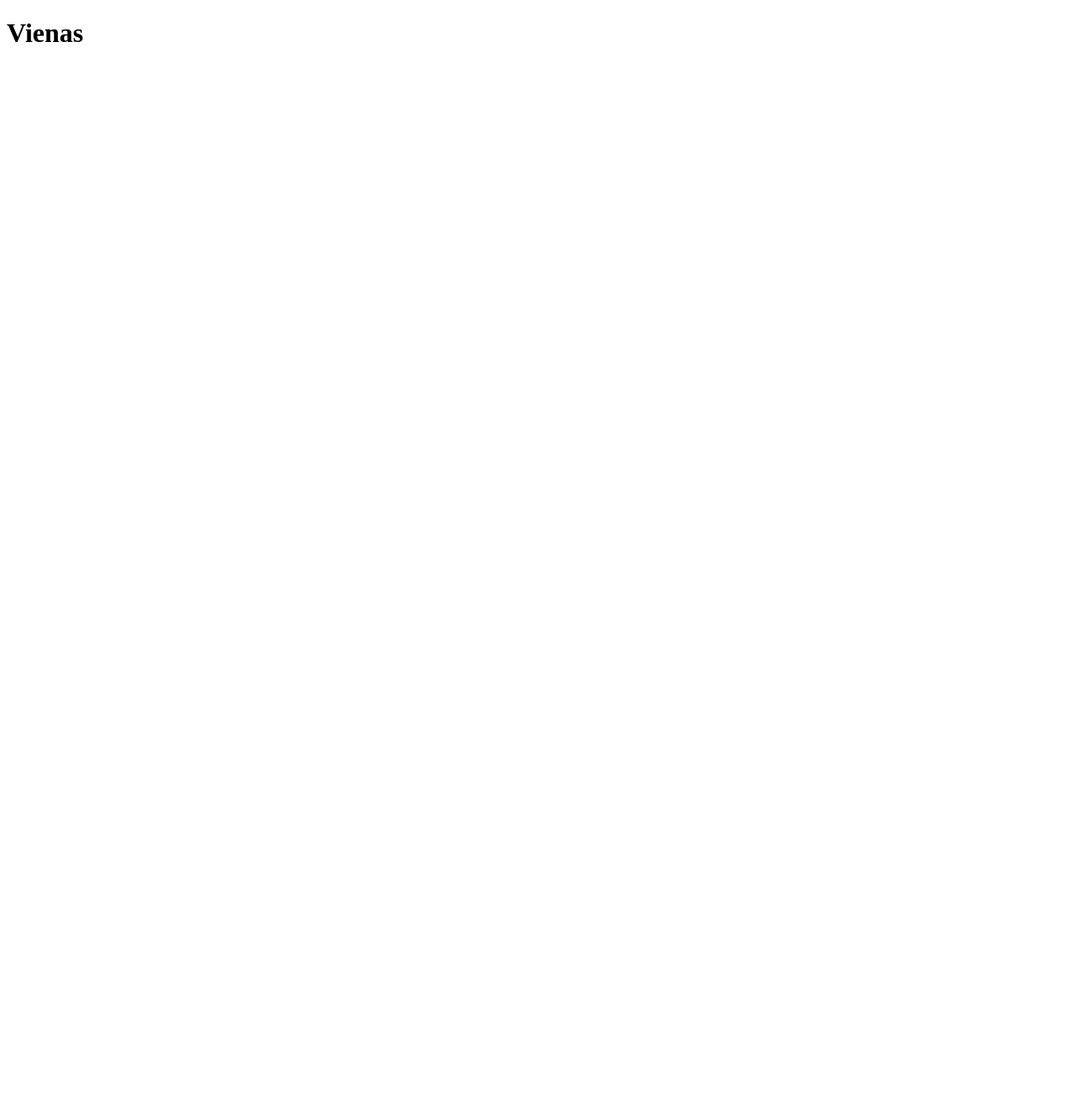
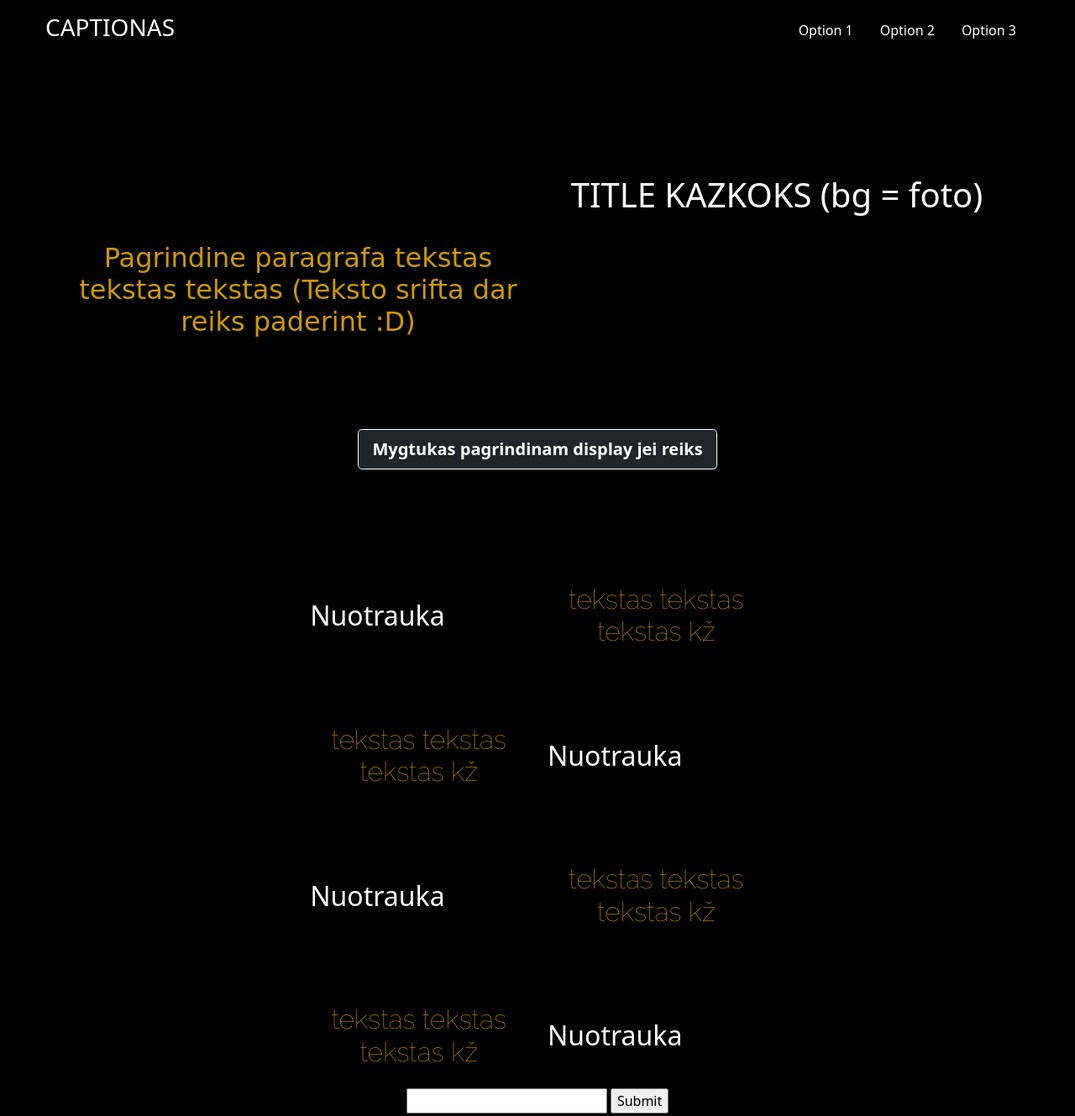
Before and after one commit to LorryGailius/WebpageMaker, a plain HTML site: page res/index.html in a window 1280 px wide. Shown: the whole page at 84% size. Before the commit the page ends 800 px from the top, so only its background shows below. Drawn offline with nearby package versions, Linux system fonts and the light colour scheme; a web font is replaced by a local one.

Commit message:
Pradzia html/css
Sukuriau paprasta labai skeletona, zinoma dar labai daug darbo tobulinant

```diff
--- a/res/index.html
+++ b/res/index.html
@@ -1,10 +1,128 @@
-<!DOCTYPE html>
-<html lang="en" dir="ltr">
+
+<!doctype html>
+<html lang="en" class="h-100">
   <head>
     <meta charset="utf-8">
-    <title></title>
+
+    <title>Puslpaio pavadinimas</title>
+    <link href="https://cdn.jsdelivr.net/npm/bootstrap@5.1.3/dist/css/bootstrap.min.css" rel="stylesheet" integrity="sha384-1BmE4kWBq78iYhFldvKuhfTAU6auU8tT94WrHftjDbrCEXSU1oBoqyl2QvZ6jIW3" crossorigin="anonymous">
+
+    <link rel="stylesheet" href="styles.css">
+
+    <!--Iconos ikelttos is favicon.com-->
+<link rel="apple-touch-icon" href="/docs/5.1/assets/img/favicons/apple-touch-icon.png" sizes="180x180">
+<link rel="icon" href="/docs/5.1/assets/img/favicons/favicon-32x32.png" sizes="32x32" type="image/png">
+<link rel="icon" href="/docs/5.1/assets/img/favicons/favicon-16x16.png" sizes="16x16" type="image/png">
+<link rel="manifest" href="/docs/5.1/assets/img/favicons/manifest.json">
+<link rel="mask-icon" href="/docs/5.1/assets/img/favicons/safari-pinned-tab.svg" color="#7952b3">
+<link rel="icon" href="/docs/5.1/assets/img/favicons/favicon.ico">
+<meta name="theme-color" content="#7952b3">
+
+<!--fontai-->
+<link rel="preconnect" href="https://fonts.googleapis.com">
+<link rel="preconnect" href="https://fonts.gstatic.com" crossorigin>
+<link href="https://fonts.googleapis.com/css2?family=Corinthia&display=swap" rel="stylesheet">
+<link rel="preconnect" href="https://fonts.googleapis.com">
+<link rel="preconnect" href="https://fonts.gstatic.com" crossorigin>
+<link href="https://fonts.googleapis.com/css2?family=Corinthia&display=swap" rel="stylesheet">
+<link href="https://fonts.googleapis.com/css2?family=Corinthia&family=Raleway:wght@100&display=swap" rel="stylesheet">
+
   </head>
-  <body>
-    <h1>Vienas</h1>
+  <body class="d-flex  text-center text-white bg-black">
+
+<div class="cover-container flex-column d-flex p-3 mx-auto">
+  <header style="margin-bottom: 50px;">
+    <div>
+      <h3 class="float-md-start ">CAPTIONAS</h3>
+      <nav class="nav nav-masthead justify-content-right float-md-end ">
+        <a class="nav-link active optionai " aria-current="page" href="#" style="color:white;">Option 1</a>
+        <a class="nav-link optionai " href="#" style="color:white;">Option 2</a>
+        <a class="nav-link optionai " href="#" style="color:white;">Option 3</a>
+      </nav>
+    </div>
+  </header>
+
+  <main class="px-3 tarpas_headerio">
+
+    <div class="container selectorius1" >
+        <div class="row">
+          <div class="col">
+            <h2 class="teksto_stilius" style="font-family: 'Corinthia', cursive; padding-top: 80px; color:#cc9900;" >Pagrindine paragrafa tekstas tekstas tekstas (Teksto srifta dar reiks paderint :D) </h2>
+
+          </div>
+          <div class="col">
+            <h1 class="paddingas" >TITLE KAZKOKS     (bg = foto)</h1>
+          </div>
+        </div>
+    </div>
+
+    <p class="lead">
+      <a href="#"id= "Pgr_mygtukas" class="btn btn-lg btn-secondary fw-bold border-white bg-dark">Mygtukas pagrindinam display jei reiks</a>
+    </p>
+    <div class="container flex-column d-flex p-3 mx-auto align-items-center" style="margin-top:120px;" >
+    <div class="row">
+
+        <div class="col langeliai centravimas" style="padding-right: 3px solid black; ">
+          <h2>Nuotrauka</h2>
+        </div>
+        <div class="col langeliai centravimas">
+          <h2 class="spalva" >tekstas tekstas tekstas kž</h2>
+        </div>
+      </div>
+
+    </div>
+    <div class="container flex-column d-flex p-3 mx-auto align-items-center "style="margin-top:50px;">
+    <div class="row">
+
+        <div class="col langeliai centravimas">
+          <h2 class="spalva">tekstas tekstas tekstas kž</h2>
+        </div>
+        <div class="col langeliai centravimas">
+          <h2>Nuotrauka</h2>
+        </div>
+      </div>
+
+    </div>
+    <div class="container flex-column d-flex p-3 mx-auto align-items-center "style="margin-top:50px;">
+    <div class="row">
+
+        <div class="col langeliai centravimas">
+          <h2 class=>Nuotrauka</h2>
+        </div>
+        <div class="col langeliai centravimas">
+          <h2 class="spalva">tekstas tekstas tekstas kž</h2>
+        </div>
+      </div>
+
+    </div>
+    <div class="container flex-column d-flex p-3 mx-auto align-items-center "style="margin-top:50px;">
+    <div class="row">
+
+        <div class="col langeliai centravimas">
+          <h2 class="spalva">tekstas tekstas tekstas kž</h2>
+        </div>
+        <div class="col langeliai centravimas">
+          <h2>Nuotrauka</h2>
+        </div>
+      </div>
+
+    </div>
+  </main>
+  <form action="detinationas ">
+  <input name="pic" accept="image/*">
+  <input type="submit">
+</form>
+
+<footer class="mt-auto text-white-50">
+
+  </footer>
+</div>
+
+
+
+
+
+
+
   </body>
 </html>
--- /dev/null
+++ b/res/styles.css
@@ -0,0 +1,42 @@
+.bd-placeholder-img {
+  font-size: 1.125rem;
+  text-anchor: middle;
+  -webkit-user-select: none;
+  -moz-user-select: none;
+  user-select: none;
+}
+.mb_auto{
+  margin-bottom: 20px;
+}
+.optionai{
+  align-items: right;
+}
+html, body {
+    min-height: 100%;
+}
+body { background-color: dodgerblue; }
+.blokas1{
+  margin: 100px 100px 100px 100px;
+}
+table{
+  border:1px solid black;
+}
+.langeliai{
+  padding: auto;
+}
+.centravimas {
+  display: flex;
+  align-items: center;
+}
+.teksto_stilius{
+  font-family: 'Corinthia', cursive;
+  text-size:24px;
+}
+.selectorius1{
+  margin-bottom: 100px;
+  margin-top: 100px;
+}
+.spalva{
+  color:#cc9900;
+  font-family: 'Raleway', sans-serif;
+}
```
